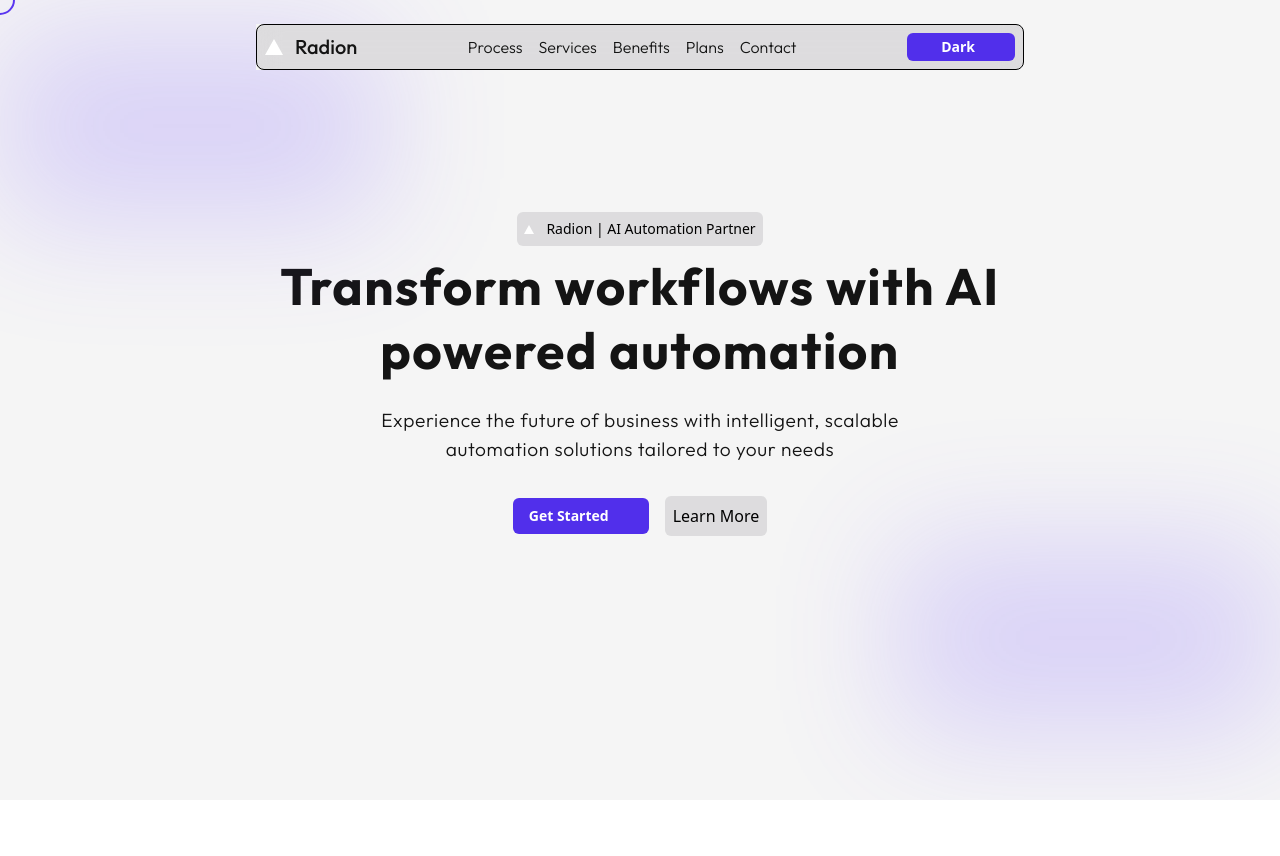
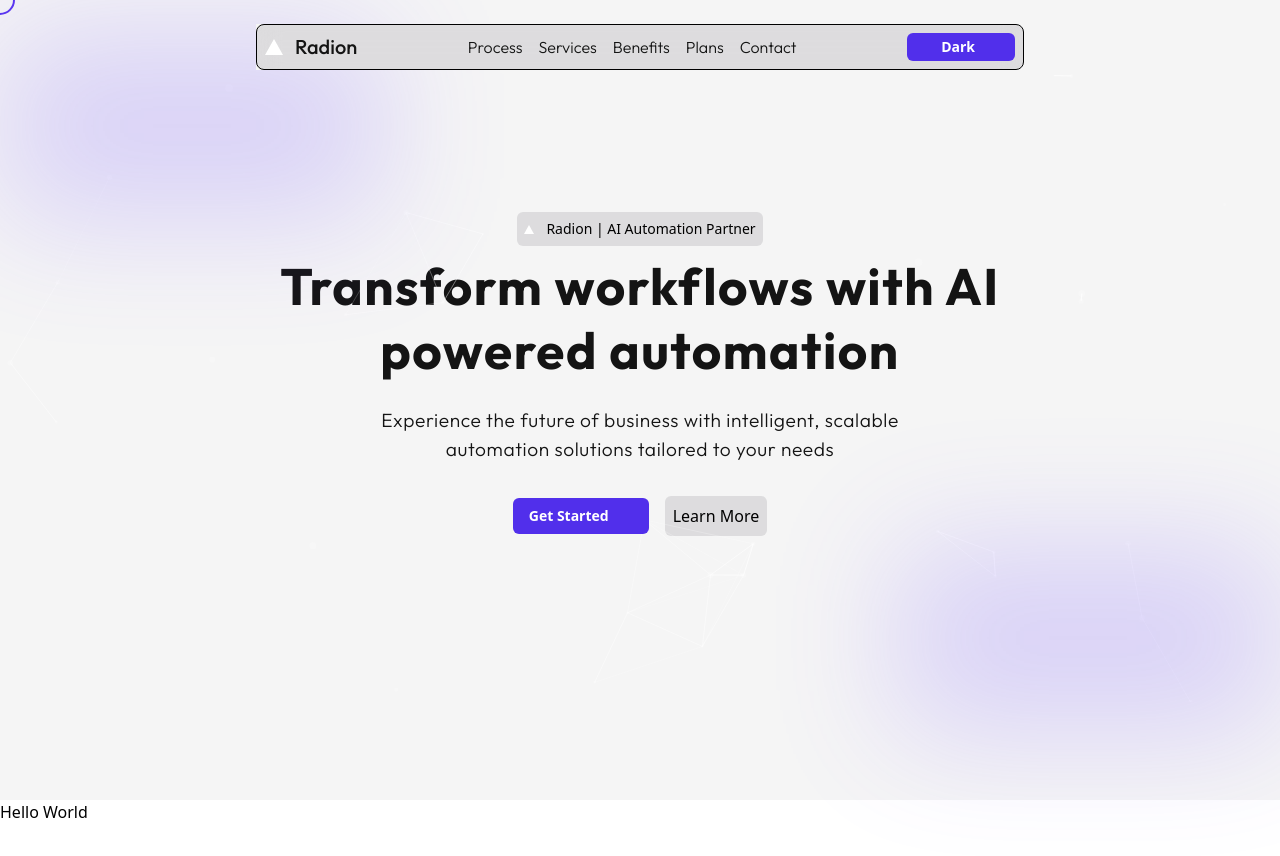
Before and after one commit to naineel1209/radion-showcase, a Next.js app: page / in a window 1280 px wide. Shown: the top 856 px of the page. Before the commit the page ends 800 px from the top, so only its background shows below. Built offline with nearby package versions, Linux system fonts and the light colour scheme; some icons are missing; a web font is replaced by a local one.

Commit message:
added particles-js

```diff
--- a/package.json
+++ b/package.json
@@ -11,6 +11,9 @@
   "dependencies": {
     "@geist-ui/icons": "^1.0.2",
     "@tailwindcss/postcss": "^4.0.9",
+    "@tsparticles/engine": "^3.8.1",
+    "@tsparticles/react": "^3.0.0",
+    "@tsparticles/slim": "^3.8.1",
     "lenis": "^1.1.22",
     "motion": "^12.4.10",
     "next": "15.2.0",
--- a/src/app/layout.tsx
+++ b/src/app/layout.tsx
@@ -5,7 +5,7 @@ import Lenis from 'lenis';
 import 'lenis/dist/lenis.css';
 import { ThemeProvider } from "next-themes";
 import { useEffect } from "react";
-import "./globals.css";
+import "@/app/globals.css";
 
 function easeOutBack(x: number): number {
   const c1 = 1.70158;
@@ -19,7 +19,6 @@ export default function RootLayout({
 }: Readonly<{
   children: React.ReactNode;
 }>) {
-
   useEffect(() => {
     const lenis = new Lenis({
       smoothWheel: true,
--- a/src/app/page.tsx
+++ b/src/app/page.tsx
@@ -1,13 +1,10 @@
-"use client"
-
-import Header from "@/components/Header";
-import HeroSection from "@/components/HeroSection";
+import HomeSection from "@/components/HomeSection";
 
 export default function Home() {
-  return (
-    <div className='h-screen w-full bg-primary-light dark:bg-primary-dark space-y-4'>
-      <Header />
-      <HeroSection />
+  return (<>
+    <HomeSection />
+    <div className="h-[6969px]">
+      Hello World
     </div>
-  );
+  </>);
 }
--- a/src/components/HeroSection.tsx
+++ b/src/components/HeroSection.tsx
@@ -1,22 +1,129 @@
-"use strict";
+"use client";
 
-import LogoSvg from '@/../public/vercel.svg'
-import Image from 'next/image'
 import React, { useRef } from 'react'
-import ActionButton from './ActionButton'
+import ActionButton from '@/components/ActionButton'
 import { motion } from 'motion/react'
+import SectionSubHeader from '@/components/SectionSubHeader';
+import { loadSlim } from "@tsparticles/slim";
+import { useEffect, useState, useMemo } from "react";
+import Particles, { initParticlesEngine } from "@tsparticles/react";
+import {
+  type Container, ISourceOptions, MoveDirection,
+  OutMode,
+} from "@tsparticles/engine";
+
 
 const HeroSection = () => {
   const heroSectionRef = useRef(null)
 
-  return (
-    <div className='w-full h-[80%] relative'>
+  const [init, setInit] = useState(false);
+
+  useEffect(() => {
+    // Load particles and set init to true after initialization
+    initParticlesEngine(async (engine) => {
+      await loadSlim(engine);
+    }).then(() => {
+      setInit(true);
+    })
+  }, []);
+
+  const particlesLoaded = async (container?: Container | undefined): Promise<void> => {
+    console.log('Particles loaded' + container);
+  }
+
+  const options: ISourceOptions = useMemo(() => ({
+    fullScreen: {
+      enable: false,
+      zIndex: 0,
+    },
+    background: {
+      color: {
+        value: "#000000",
+      },
+      opacity: 0,
+    },
+    fpsLimit: 120,
+    interactivity: {
+      events: {
+        onClick: {
+          enable: true,
+          mode: "push",
+        },
+        onHover: {
+          enable: true,
+          mode: "repulse",
+        },
+      },
+      modes: {
+        push: {
+          quantity: 4,
+        },
+        repulse: {
+          distance: 200,
+          duration: 0.4,
+        },
+      },
+    },
+    particles: {
+      color: {
+        value: "#ffffff",
+      },
+      links: {
+        color: "#ffffff",
+        distance: 150,
+        enable: true,
+        opacity: 0.5,
+        width: 1,
+      },
+      move: {
+        direction: MoveDirection.none,
+        enable: true,
+        outModes: {
+          default: OutMode.out,
+        },
+        random: false,
+        speed: 2,
+        straight: false,
+      },
+      number: {
+        density: {
+          enable: true,
+        },
+        value: 80,
+      },
+      opacity: {
+        value: 0.2,
+      },
+      shape: {
+        type: "circle",
+      },
+      size: {
+        value: { min: 1, max: 4 },
+      },
+    },
+    detectRetina: true,
+  }), []);
+
+  return (<>
+    <div id="home_heroSection" className='w-full h-[80%] relative'>
+      {
+        init && <Particles
+          id='home_heroSection_particles'
+          options={options}
+          particlesLoaded={particlesLoaded}
+
+          // required for the particles to be rendered in a particular box
+          className='absolute top-0 left-0 w-full h-full'
+        />
+      }
       {/* Below divs render the faded rectangle */}
-      < div className="absolute top-[-5%] left-0 w-[30%] h-[30%] bg-button-dark dark:bg-button-dark rounded-md opacity-20 blur-3xl bg-gradient-to-r from-transparent" >
+      <div className="absolute top-[-5%] left-0 w-[30%] h-[30%] bg-button-dark dark:bg-button-dark rounded-md opacity-20 blur-3xl bg-gradient-to-r from-transparent" >
       </div >
       <div className='absolute bottom-[-5%] right-0 w-[30%] h-[30%] bg-button-dark dark:bg-button-dark rounded-md opacity-20 blur-3xl bg-gradient-to-l from-transparent'>
       </div>
       <motion.div
+
+        //    requoired for animations of the DOM elements
         initial={{ opacity: 0, translateY: 30 }}
         transition={{ duration: 0.8, ease: "easeOut" }}
         viewport={{ once: true, amount: 0.5 }}
@@ -26,12 +133,7 @@ const HeroSection = () => {
 
         ref={heroSectionRef} className={'flex flex-col items-center justify-center w-[100%] h-[100%]'}>
         <div className='rounded-md p-1 bg-primary-dark/10 dark:bg-primary-light/10'>
-          <div className='transition-all duration-200 flex justify-center items-center gap-3 text-sm md:text-md group hover:mx-2 cursor-pointer p-[0.2rem]'>
-            <Image src={LogoSvg} alt='Vercel Logo' width={10} height={10} className='group-hover:scale-[107%]' />
-            <h3>
-              Radion | AI Automation Partner
-            </h3>
-          </div>
+          <SectionSubHeader />
         </div>
         <h1 className='select-none text-text-light dark:text-text-dark font-headers-family font-bold text-[3.2rem] tracking-[0.03em] text-center leading-tight my-2'>Transform workflows with AI <br /> powered automation</h1>
         <span className='text-text-light dark:text-text-dark font-headers-family font-light text-[1.2rem] tracking-[0.03em] text-center my-4'>
@@ -47,6 +149,7 @@ const HeroSection = () => {
         </div>
       </motion.div>
     </div >
+  </>
   )
 }
 
--- /dev/null
+++ b/src/components/HomeSection.tsx
@@ -0,0 +1,15 @@
+"use client"
+
+import Header from "@/components/Header";
+import HeroSection from "@/components/HeroSection";
+
+const HomeSection = () => {
+  return (
+    <div className='h-screen w-full bg-primary-light dark:bg-primary-dark space-y-4'>
+      <Header />
+      <HeroSection />
+    </div>
+  )
+}
+
+export default HomeSection
--- /dev/null
+++ b/src/components/SectionSubHeader.tsx
@@ -0,0 +1,16 @@
+import Image from 'next/image'
+import LogoSvg from '@/../public/vercel.svg'
+import React from 'react'
+
+const SectionSubHeader = () => {
+  return (
+    <div className='transition-all duration-200 flex justify-center items-center gap-3 text-sm md:text-md group hover:mx-2 cursor-pointer p-[0.2rem]'>
+      <Image src={LogoSvg} alt='Vercel Logo' width={10} height={10} className='group-hover:scale-[107%]' />
+      <h3>
+        Radion | AI Automation Partner
+      </h3>
+    </div>
+  )
+}
+
+export default SectionSubHeader
```
Also changed, not shown: 1 other file (tests, documents, lock files or other folders).
